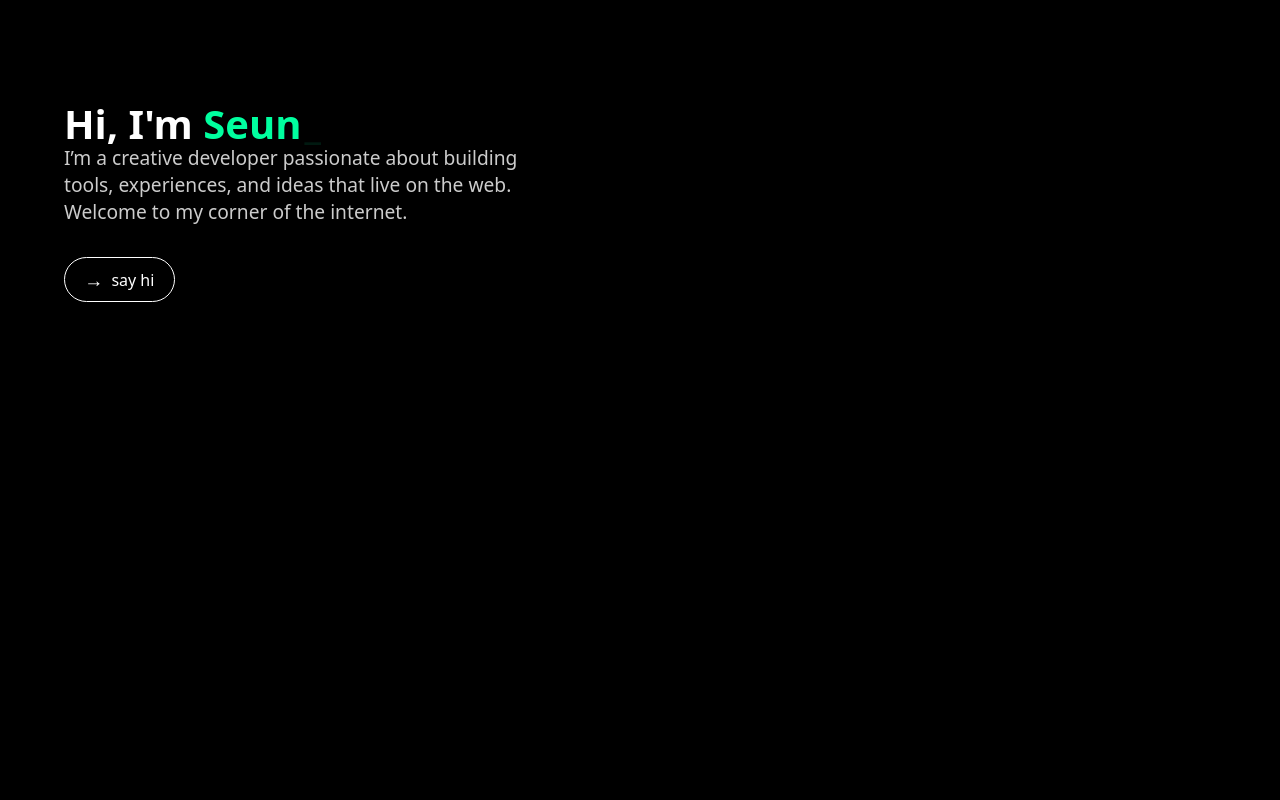
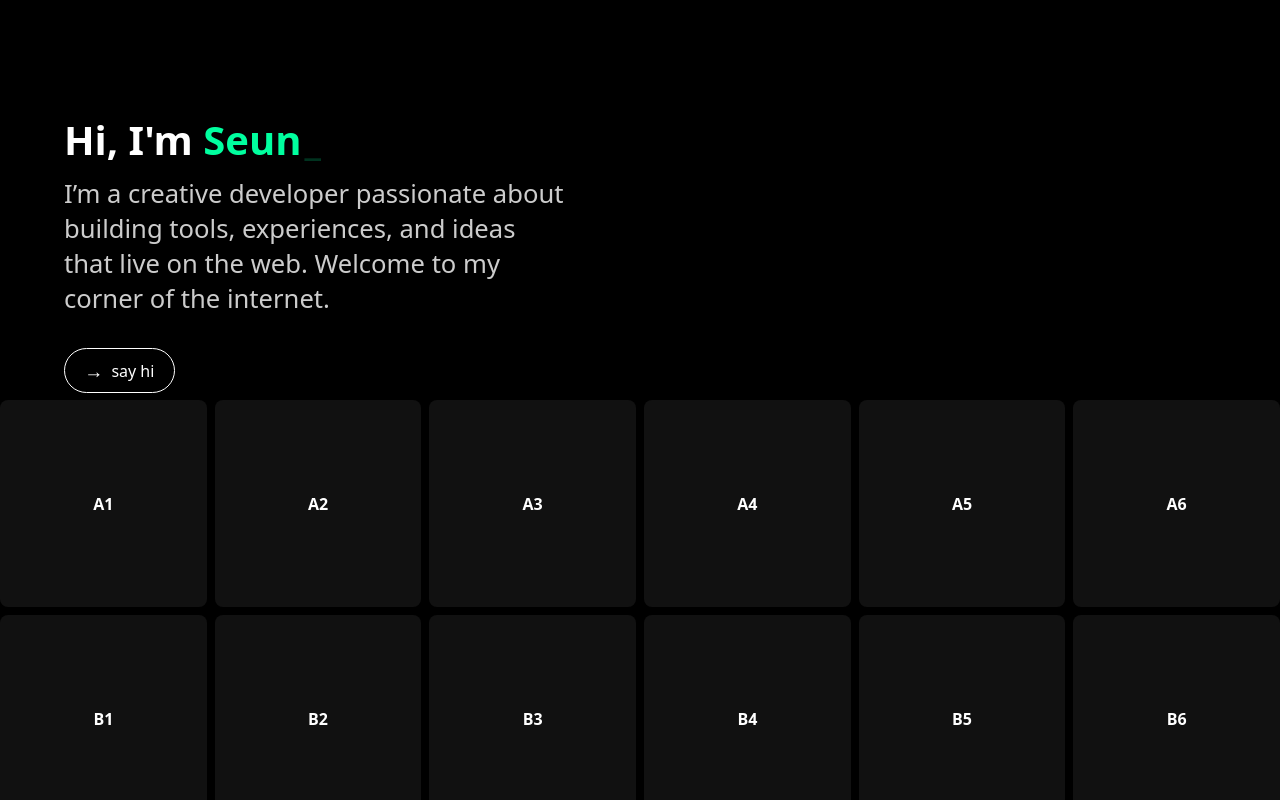
Before and after one commit to seun-ipaye/portfolio, a React (Vite) app: page / in a window 1280 px wide. Both pictures are taken after a click on the button "Enter". Built offline with nearby package versions, Linux system fonts and the light colour scheme.

Commit message:
added grid for projects

```diff
--- a/src/App.jsx
+++ b/src/App.jsx
@@ -1,9 +1,11 @@
 import Hero from "./components/hero";
+import ProjectsGrid from "./components/ProjectsGrid";
 
 function App() {
   return (
     <>
       <Hero />
+      <ProjectsGrid />
     </>
   );
 }
--- /dev/null
+++ b/src/components/ProjectsGrid.css
@@ -0,0 +1,33 @@
+/* src/components/ProjectsGrid.css */
+
+.projects-grid {
+  display: grid;
+  grid-template-columns: repeat(6, 1fr);
+  grid-template-rows: repeat(4, 1fr);
+  width: 100vw;
+  aspect-ratio: 6 / 4;
+  gap: 0.5rem;
+  margin: 0;
+  padding: 0;
+}
+
+.grid-item {
+  background: #111;
+  display: flex;
+  align-items: center;
+  justify-content: center;
+  color: white;
+  font-weight: bold;
+  border-radius: 8px;
+}
+
+.projects-grid2 {
+  display: grid;
+  grid-template-columns: repeat(2, 1fr);
+  grid-template-rows: repeat(12, 1fr);
+  width: 100vw;
+  aspect-ratio: 2 / 12;
+  gap: 0.5rem;
+  margin: 0;
+  padding: 0;
+}
--- /dev/null
+++ b/src/components/ProjectsGrid.jsx
@@ -0,0 +1,47 @@
+// src/components/ProjectsGrid.jsx
+import React from "react";
+import useIsMobile from "../hooks/useIsMobile";
+import "./ProjectsGrid.css";
+
+const gridItems = [
+  "A1",
+  "A2",
+  "A3",
+  "A4",
+  "A5",
+  "A6",
+  "B1",
+  "B2",
+  "B3",
+  "B4",
+  "B5",
+  "B6",
+  "C1",
+  "C2",
+  "C3",
+  "C4",
+  "C5",
+  "C6",
+  "D1",
+  "D2",
+  "D3",
+  "D4",
+  "D5",
+  "D6",
+];
+
+function ProjectsGrid() {
+  const isMobile = useIsMobile();
+
+  return (
+    <section className={isMobile ? "projects-grid2" : "projects-grid"}>
+      {gridItems.map((id) => (
+        <div key={id} className={`grid-item grid-${id.toLowerCase()}`}>
+          {id}
+        </div>
+      ))}
+    </section>
+  );
+}
+
+export default ProjectsGrid;
--- a/src/components/hero.jsx
+++ b/src/components/hero.jsx
@@ -1,25 +1,36 @@
+// src/components/Hero.jsx
 import React, { useState, useEffect } from "react";
 import { Typewriter } from "react-simple-typewriter";
 
-function Hero() {
+function Hero({ onEnter }) {
   const [entered, setEntered] = useState(false);
   const [showButton, setShowButton] = useState(false);
 
   useEffect(() => {
     const timeout = setTimeout(() => {
       setShowButton(true);
-    }, 3000); // Show button after 3 seconds
+    }, 3000);
     return () => clearTimeout(timeout);
   }, []);
+
+  useEffect(() => {
+    document.body.style.overflow = entered ? "auto" : "hidden";
+    return () => (document.body.style.overflow = "auto");
+  }, [entered]);
+
+  const handleEnter = () => {
+    setEntered(true);
+    if (onEnter) onEnter();
+  };
 
   return (
     <section
       style={{
-        position: "fixed", // changed from relative
+        position: "relative",
         top: 0,
         left: 0,
         width: "100vw",
-        height: "100vh",
+        height: entered ? "50vh" : "100vh",
         overflow: "hidden",
         backgroundColor: "#000",
         color: "#fff",
@@ -27,15 +38,14 @@ function Hero() {
         zIndex: 1,
       }}
     >
-      {/* Typing text — always vertically and horizontally centered */}
       <div
         style={{
           position: "absolute",
-          top: entered ? "6rem" : "50%",
+          top: entered ? "7rem" : "50%",
           left: entered ? "clamp(1.5rem, 5vw, 9rem)" : "50%",
           transform: entered ? "none" : "translate(-50%, -50%)",
           fontSize: entered
-            ? "clamp(1.5rem, 4vw, 2.5rem)"
+            ? "clamp(2rem, 4vw, 2.5rem)"
             : "clamp(2rem, 6vw, 3rem)",
           fontWeight: "bold",
           textAlign: "left",
@@ -57,14 +67,12 @@ function Hero() {
         </span>
       </div>
 
-      {/* Enter button: absolute position, fades in below the centered text */}
       {!entered && showButton && (
         <button
-          onClick={() => setEntered(true)}
+          onClick={handleEnter}
           style={{
             position: "absolute",
             top: "55%",
-
             left: "50%",
             transform: "translateX(-50%)",
             padding: "0.8rem 1.5rem",
@@ -83,18 +91,17 @@ function Hero() {
         </button>
       )}
 
-      {/* About content appears after entering */}
       {entered && (
         <div
           style={{
             position: "absolute",
-            top: "9rem",
+            top: "11rem",
             left: "clamp(1.5rem, 5vw, 9rem)",
             maxWidth: "min(90vw, 500px)",
             textAlign: "left",
             zIndex: 1,
             color: "#ccc",
-            fontSize: "1.2rem",
+            fontSize: "1.6rem",
           }}
         >
           <p>
--- /dev/null
+++ b/src/hooks/useIsMobile.js
@@ -0,0 +1,19 @@
+// src/hooks/useIsMobile.js
+import { useEffect, useState } from "react";
+
+function useIsMobile(breakpoint = 768) {
+  const [isMobile, setIsMobile] = useState(window.innerWidth < breakpoint);
+
+  useEffect(() => {
+    const handleResize = () => {
+      setIsMobile(window.innerWidth < breakpoint);
+    };
+
+    window.addEventListener("resize", handleResize);
+    return () => window.removeEventListener("resize", handleResize);
+  }, [breakpoint]);
+
+  return isMobile;
+}
+
+export default useIsMobile;
```
